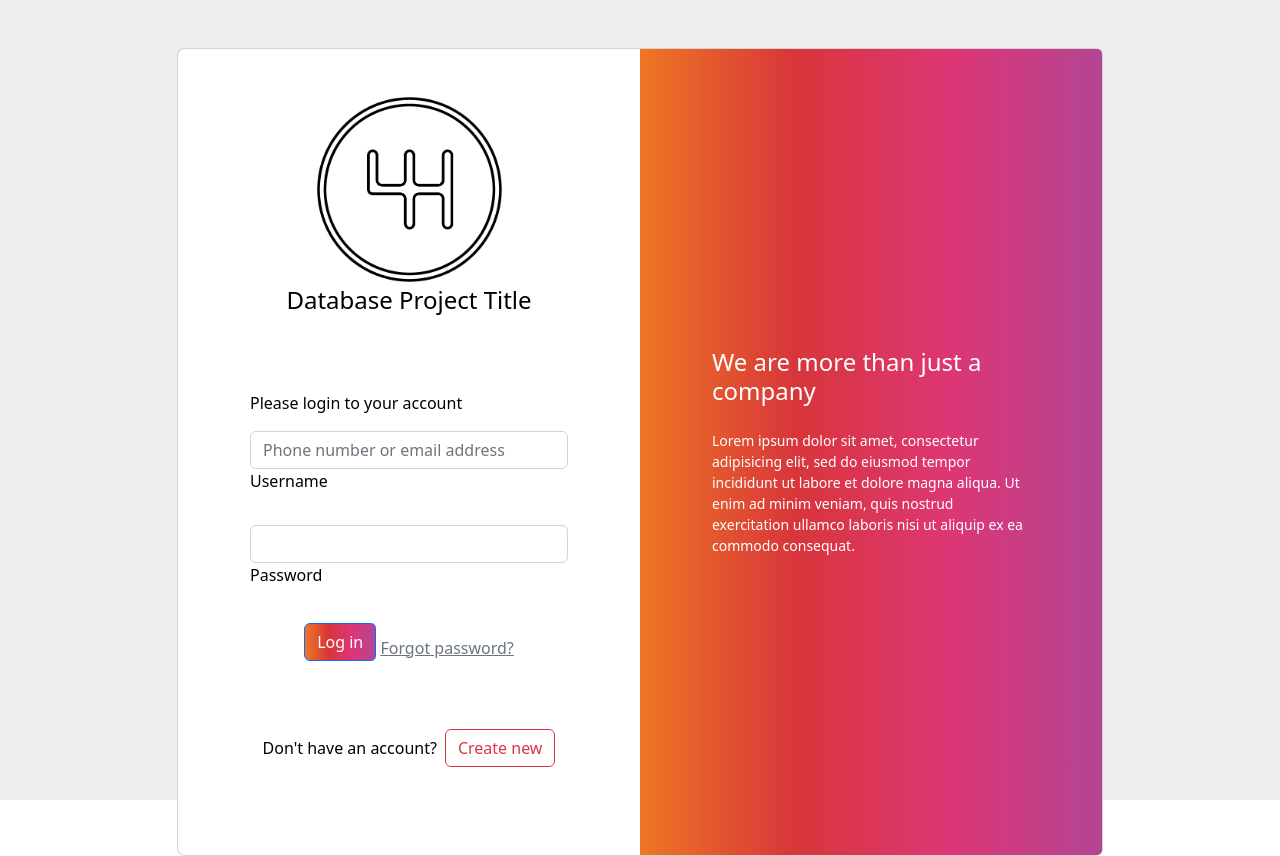
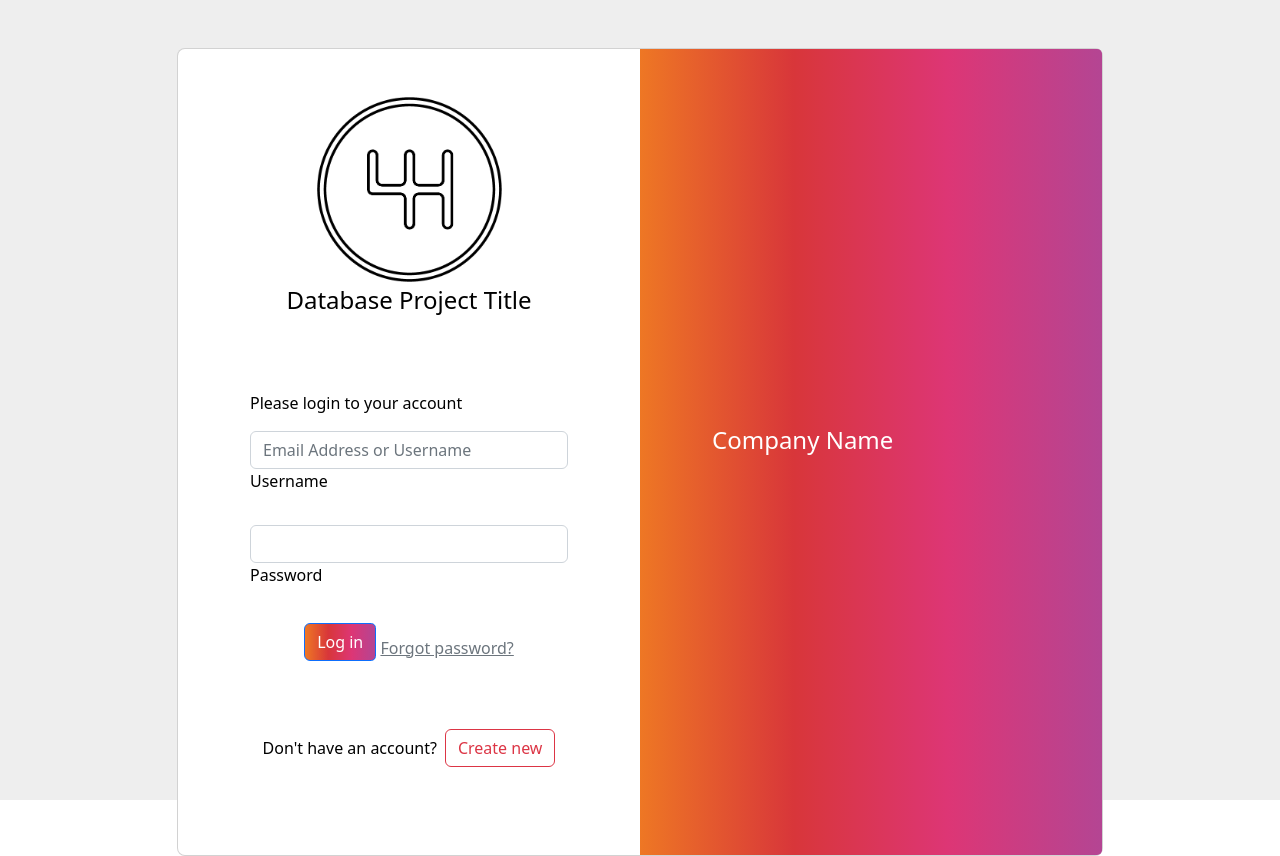
Before and after one commit to AshtonCorsello/DatabaseFinalProject, a Flask app: page / in a window 1280 px wide. Run offline with Flask 2, Linux system fonts and the light colour scheme; some libraries are stand-ins or nearby versions.

Commit message:
Allow for username or email and require password

```diff
--- a/app.py
+++ b/app.py
@@ -19,18 +19,22 @@ def login() :
     message = ''
     if request.method == 'POST' :
         if request.form['submitButton'] == 'login' :
-            password = request.form['password']
-            email = request.form['email']
-            if email and password :
+            inputPassword = request.form['password']
+            emailOrUsername = request.form['emailOrUsername']
+            if emailOrUsername and inputPassword :
                 cursor = mysql.connection.cursor(MySQLdb.cursors.DictCursor)
-                cursor.execute('SELECT * FROM CUSTOMER WHERE Username = %s', (email,))
+                cursor.execute('SELECT * FROM CUSTOMER WHERE Username = %s OR email = %s', (emailOrUsername, emailOrUsername))
                 account = cursor.fetchone()
                 if account :
-                    session['LoggedIn'] = True
-                    session['ID'] = account['ID']
-                    session['username'] = account['Username']
-                    session['name'] = account['First_Name']
-                    return redirect(url_for('homepage'))
+                    accountPassword = account['Password']
+                    if (inputPassword == accountPassword) :
+                        session['LoggedIn'] = True
+                        session['ID'] = account['ID']
+                        session['username'] = account['Username']
+                        session['name'] = account['First_Name']
+                        return redirect(url_for('homepage'))
+                    else :
+                        message = "INVALID PASSWORD"
                 if not account :
                     message = "INVALID USERNAME OR PASSWORD"
         if request.form['submitButton'] == 'register' :
@@ -49,7 +53,6 @@ def register() :
         streetName = request.form['streetname']
         streetNumber = request.form['streetnumber']
         zipcode = request.form['zipcode']
-        zipcode = int(zipcode)
         city = request.form['city']
         state = request.form['state']
         phoneNumber = request.form['phonenumber']
--- a/templates/index.html
+++ b/templates/index.html
@@ -29,8 +29,8 @@
                         <p>Please login to your account</p>
 
                         <div class="form-outline mb-4">
-                          <input type="text" id="email" name="email" class="form-control"
-                            placeholder="Phone number or email address" />
+                          <input type="text" id="emailOrUsername" name="emailOrUsername" class="form-control"
+                            placeholder="Email Address or Username" />
                           <label class="form-label" for="form2Example11">Username</label>
                         </div>
 
@@ -57,10 +57,8 @@
                   </div>
                   <div class="col-lg-6 d-flex align-items-center gradient-custom-2">
                     <div class="text-white px-3 py-4 p-md-5 mx-md-4">
-                      <h4 class="mb-4">We are more than just a company</h4>
-                      <p class="small mb-0">Lorem ipsum dolor sit amet, consectetur adipisicing elit, sed do eiusmod
-                        tempor incididunt ut labore et dolore magna aliqua. Ut enim ad minim veniam, quis nostrud
-                        exercitation ullamco laboris nisi ut aliquip ex ea commodo consequat.</p>
+                      <h4 class="mb-4">Company Name</h4>
+                      <p class="small mb-0"></p>
                     </div>
                   </div>
                 </div>
```
